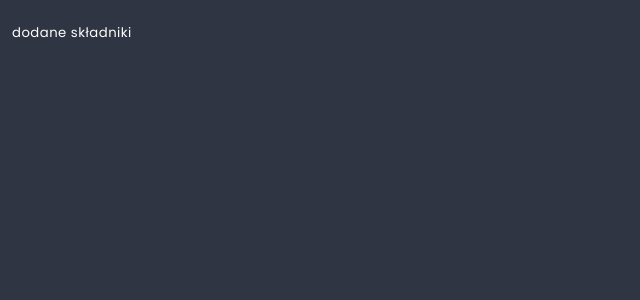
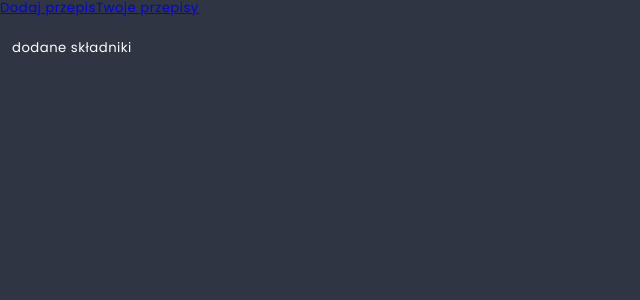
Before and after one commit to Lukasz-Krolak/React-M-d-d, a React app: page /myrecipe in a window 1280 px wide. Shown: the top 300 px of the page, without its empty margins (0-640 px from the left). Built offline with nearby package versions, Linux system fonts and the light colour scheme.

Commit message:
add header

```diff
--- a/src/components/App/App.js
+++ b/src/components/App/App.js
@@ -1,6 +1,7 @@
 import React from 'react';
 import Home from '../Views/Home/Home';
 import MyRecipe from '../Views/MyRecipe/MyRecipe';
+import Header from '../Header/Header';
 import styles from './App.scss';
 import {BrowserRouter, Route} from 'react-router-dom';
 
@@ -8,6 +9,7 @@ function App () {
   return (
     <BrowserRouter>
       <div className='App'>
+        <Header/>
         <main className={styles.component}>
           <Route exact path="/" component={Home} />
           <Route exact path="/myrecipe" component={MyRecipe} />
--- a/src/components/Header/Header.js
+++ b/src/components/Header/Header.js
@@ -10,8 +10,7 @@ class Header extends React.Component {
       <header className={styles.component}>
         <nav>
           <NavLink exact to='/' activeClassName='active'>Dodaj przepis</NavLink>
-          <NavLink exact to='myrecipe' activeClassName='active'>Twoje przepisy</NavLink>
-
+          <NavLink exact to='/myrecipe' activeClassName='active'>Twoje przepisy</NavLink>
         </nav>
       </header>
     );
--- a/src/components/Views/MyRecipe/MyRecipe.js
+++ b/src/components/Views/MyRecipe/MyRecipe.js
@@ -2,10 +2,15 @@ import React from 'react';
 
 
 class MyRecipe extends React.Component {
+    static propTypes = {
+
+    }
     render(){
       return(
         <div>
+          <main>
             <p>dodane składniki</p>
+          </main>
         </div>
       );
     }
```
Lines whose indentation alone changed are shown as unchanged.
